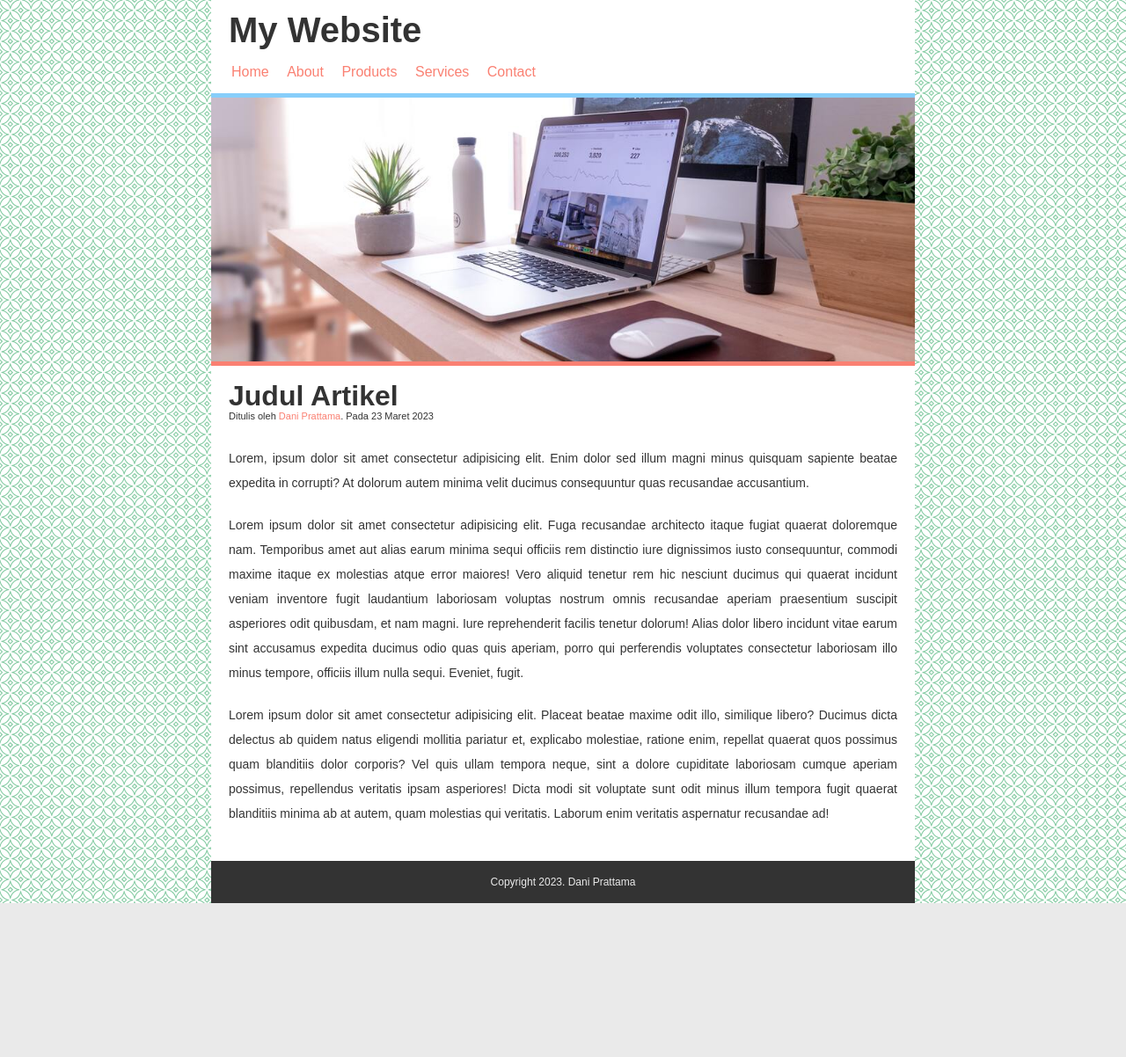
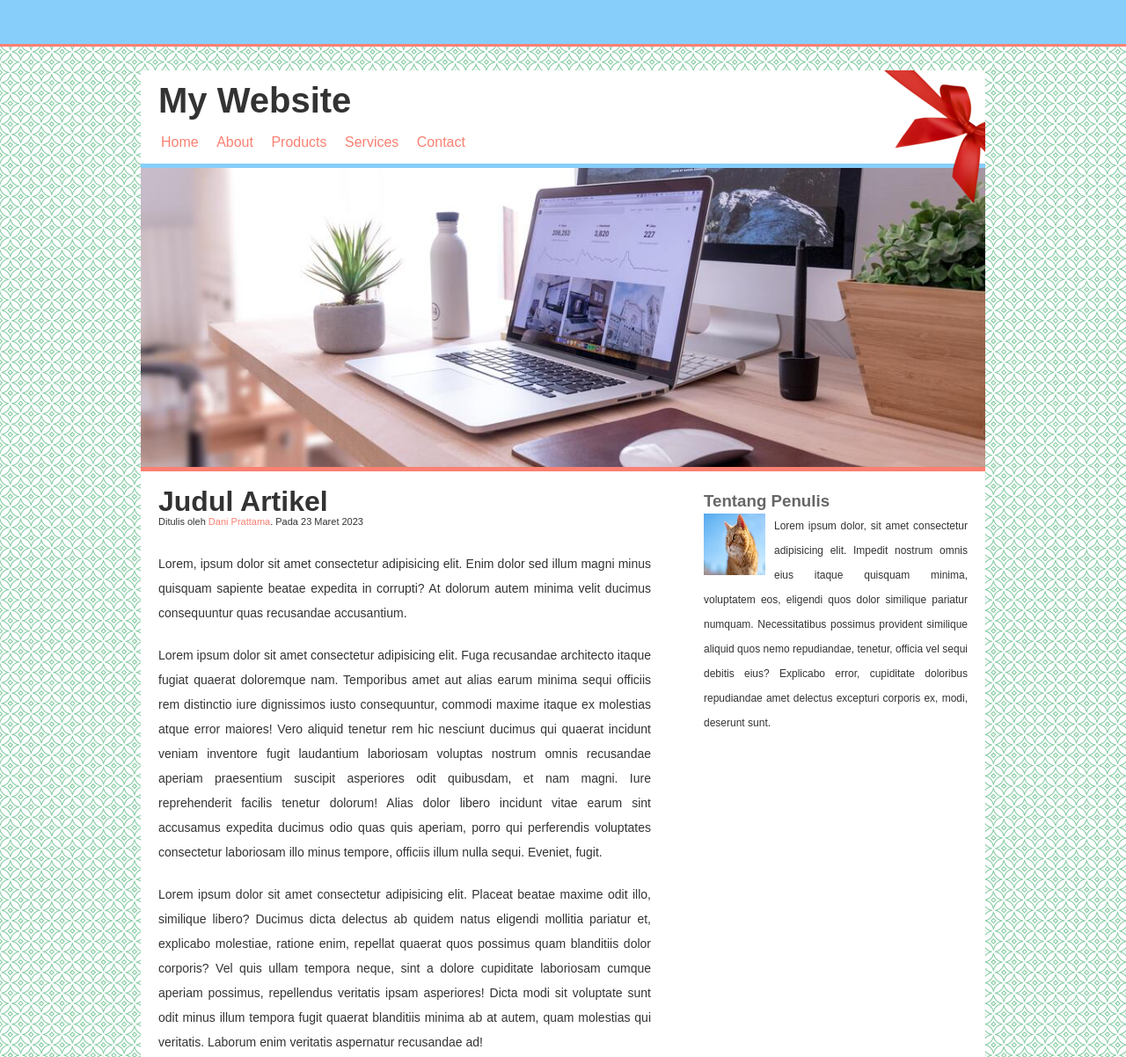
Before and after one commit to prattama/Project-01.github.io, a plain HTML site: page index.html in a window 1280 px wide. Shown: the top 1202 px of the page at 88% size. Before the commit the page ends 1027 px from the top, so only its background shows below. Drawn offline with Linux system fonts and the light colour scheme.

Commit message:
edit sidebar dan tambahkan topbar

```diff
--- a/index.html
+++ b/index.html
@@ -4,7 +4,9 @@
         <link rel="stylesheet" href="style.css">
     </head>
     <body>
+        <div class="topbar"></div>
         <div class="container">
+            <a href="#" class="ribbon"></a>
             <div class="header">
                 <h1 class="judul">My Website</h1>
                 <ul>
@@ -16,15 +18,23 @@
                 </ul>
             </div>
             <div class="hero"></div>
-            <div class="content">
-                <h2>Judul Artikel</h2>
-                <p class="penulis">Ditulis oleh <a href="#">Dani Prattama</a>. Pada 23 Maret 2023</p>
+            <div class="content cf">
+                <div class="main">
+                    <h2>Judul Artikel</h2>
+                    <p class="penulis">Ditulis oleh <a href="#">Dani Prattama</a>. Pada 23 Maret 2023</p>
 
-                <p>Lorem, ipsum dolor sit amet consectetur adipisicing elit. Enim dolor sed illum magni minus quisquam sapiente beatae expedita in corrupti? At dolorum autem minima velit ducimus consequuntur quas recusandae accusantium.</p>
+                    <p>Lorem, ipsum dolor sit amet consectetur adipisicing elit. Enim dolor sed illum magni minus quisquam sapiente beatae expedita in corrupti? At dolorum autem minima velit ducimus consequuntur quas recusandae accusantium.</p>
 
-                <p>Lorem ipsum dolor sit amet consectetur adipisicing elit. Fuga recusandae architecto itaque fugiat quaerat doloremque nam. Temporibus amet aut alias earum minima sequi officiis rem distinctio iure dignissimos iusto consequuntur, commodi maxime itaque ex molestias atque error maiores! Vero aliquid tenetur rem hic nesciunt ducimus qui quaerat incidunt veniam inventore fugit laudantium laboriosam voluptas nostrum omnis recusandae aperiam praesentium suscipit asperiores odit quibusdam, et nam magni. Iure reprehenderit facilis tenetur dolorum! Alias dolor libero incidunt vitae earum sint accusamus expedita ducimus odio quas quis aperiam, porro qui perferendis voluptates consectetur laboriosam illo minus tempore, officiis illum nulla sequi. Eveniet, fugit.</p>
+                    <p>Lorem ipsum dolor sit amet consectetur adipisicing elit. Fuga recusandae architecto itaque fugiat quaerat doloremque nam. Temporibus amet aut alias earum minima sequi officiis rem distinctio iure dignissimos iusto consequuntur, commodi maxime itaque ex molestias atque error maiores! Vero aliquid tenetur rem hic nesciunt ducimus qui quaerat incidunt veniam inventore fugit laudantium laboriosam voluptas nostrum omnis recusandae aperiam praesentium suscipit asperiores odit quibusdam, et nam magni. Iure reprehenderit facilis tenetur dolorum! Alias dolor libero incidunt vitae earum sint accusamus expedita ducimus odio quas quis aperiam, porro qui perferendis voluptates consectetur laboriosam illo minus tempore, officiis illum nulla sequi. Eveniet, fugit.</p>
 
-                <p>Lorem ipsum dolor sit amet consectetur adipisicing elit. Placeat beatae maxime odit illo, similique libero? Ducimus dicta delectus ab quidem natus eligendi mollitia pariatur et, explicabo molestiae, ratione enim, repellat quaerat quos possimus quam blanditiis dolor corporis? Vel quis ullam tempora neque, sint a dolore cupiditate laboriosam cumque aperiam possimus, repellendus veritatis ipsam asperiores! Dicta modi sit voluptate sunt odit minus illum tempora fugit quaerat blanditiis minima ab at autem, quam molestias qui veritatis. Laborum enim veritatis aspernatur recusandae ad!</p>
+                    <p>Lorem ipsum dolor sit amet consectetur adipisicing elit. Placeat beatae maxime odit illo, similique libero? Ducimus dicta delectus ab quidem natus eligendi mollitia pariatur et, explicabo molestiae, ratione enim, repellat quaerat quos possimus quam blanditiis dolor corporis? Vel quis ullam tempora neque, sint a dolore cupiditate laboriosam cumque aperiam possimus, repellendus veritatis ipsam asperiores! Dicta modi sit voluptate sunt odit minus illum tempora fugit quaerat blanditiis minima ab at autem, quam molestias qui veritatis. Laborum enim veritatis aspernatur recusandae ad!</p>
+                </div>
+                <div class="sidebar">
+                    <h3>Tentang Penulis</h3>
+                    <img src="img/cat.jpg" alt="kucing">
+                    <p>Lorem ipsum dolor, sit amet consectetur adipisicing elit. Impedit nostrum omnis eius itaque quisquam minima, voluptatem eos, eligendi quos dolor similique pariatur numquam. Necessitatibus possimus provident similique aliquid quos nemo repudiandae, tenetur, officia vel sequi debitis eius? Explicabo error, cupiditate doloribus repudiandae amet delectus excepturi corporis ex, modi, deserunt sunt.</p>
+                </div>
+
             </div>
             <div class="footer">
                 <p class="copy">Copyright 2023. Dani Prattama</p>
--- a/style.css
+++ b/style.css
@@ -10,10 +10,32 @@ body{
     color: #333;
 }
 
+.topbar{
+    position: fixed;
+    top: 0px;
+    left: 0px;
+    right: 0px;
+    height: 50px;
+    background-color: lightskyblue;
+    border-bottom: 3px solid salmon;
+    z-index: 1;
+}
+
 .container{
-    width: 800px;
-    margin: auto;
+    width: 960px;
+    margin: 80px auto;
     background-color: #fff;
+    position: relative;
+}
+
+.ribbon{
+    width: 200px;
+    height: 200px;
+    background-image: url(img/Red.png);
+    background-repeat: no-repeat;
+    display: inline-block;
+    position: absolute;
+    right: 0px;
 }
 
 .header{
@@ -45,36 +67,62 @@ body{
 }
 
 .hero{
-    height: 300px;
+    height: 340px;
     background-image: url(img/Hero.jpg);
     background-size: cover;
-    background-position: 0 -180px;
+    background-position: 0 -220px;
     border-top: 5px solid lightskyblue;
     border-bottom: 5px solid salmon;
 }
 
-.content{
+.main{
+    width: 600px;
     padding: 20px;
+    box-sizing: border-box;
+    float: left;
 }
 
-.content h2{
+.main h2{
     font-size: 32px;
     font-weight: bold;
 }
 
-.content .penulis{
+.main .penulis{
     font-size: 11px;
     margin-top: -5px;
 }
 
-.content .penulis a{
+.main .penulis a{
     color: salmon;
     text-decoration: none;
 }
 
-.content p{
+.main p{
     margin-bottom: 20px;
     font-size: 14px;
+    text-align: justify;
+}
+
+.sidebar{
+    width: 300px;
+    float: right;
+    padding: 20px;
+}
+
+.sidebar h3{
+    font-weight: bold;
+    color: #666;
+}
+
+.sidebar img{
+    width: 70px;
+    height: 70px;
+    float: left;
+    padding-right: 10px;
+}
+
+.sidebar p{
+    font-size: 12px;
     text-align: justify;
 }
 
@@ -88,3 +136,18 @@ body{
     text-align: center;
     font-size: 12px;
 }
+
+/* clear fix */
+.cf:before,
+.cf:after {
+    content: " "; /* 1 */
+    display: table; /* 2 */
+}
+
+.cf:after {
+    clear: both;
+}
+
+.cf {
+    *zoom: 1;
+}
```
Also changed, not shown: img/Red.png (added), img/cat.jpg (added).
